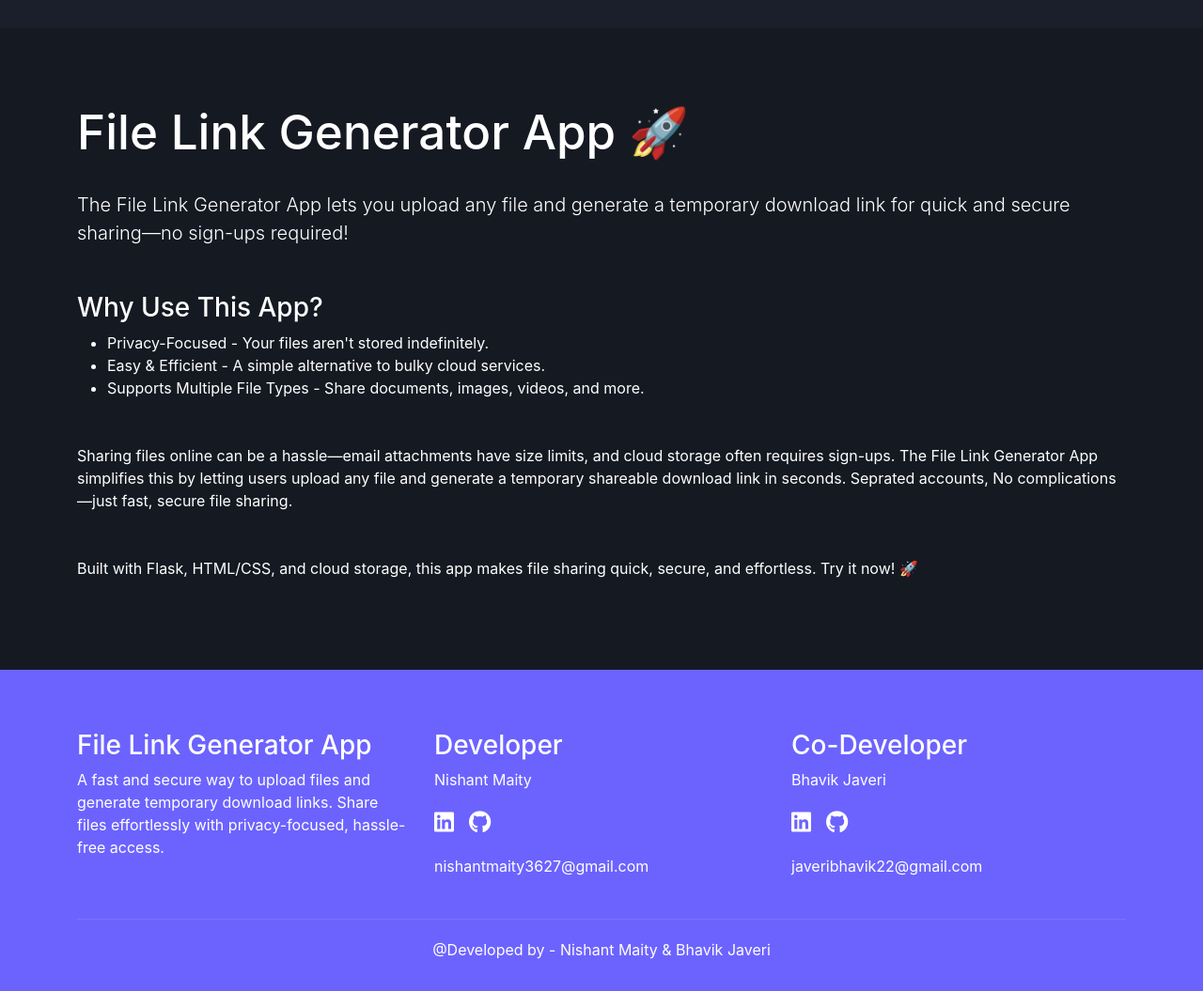
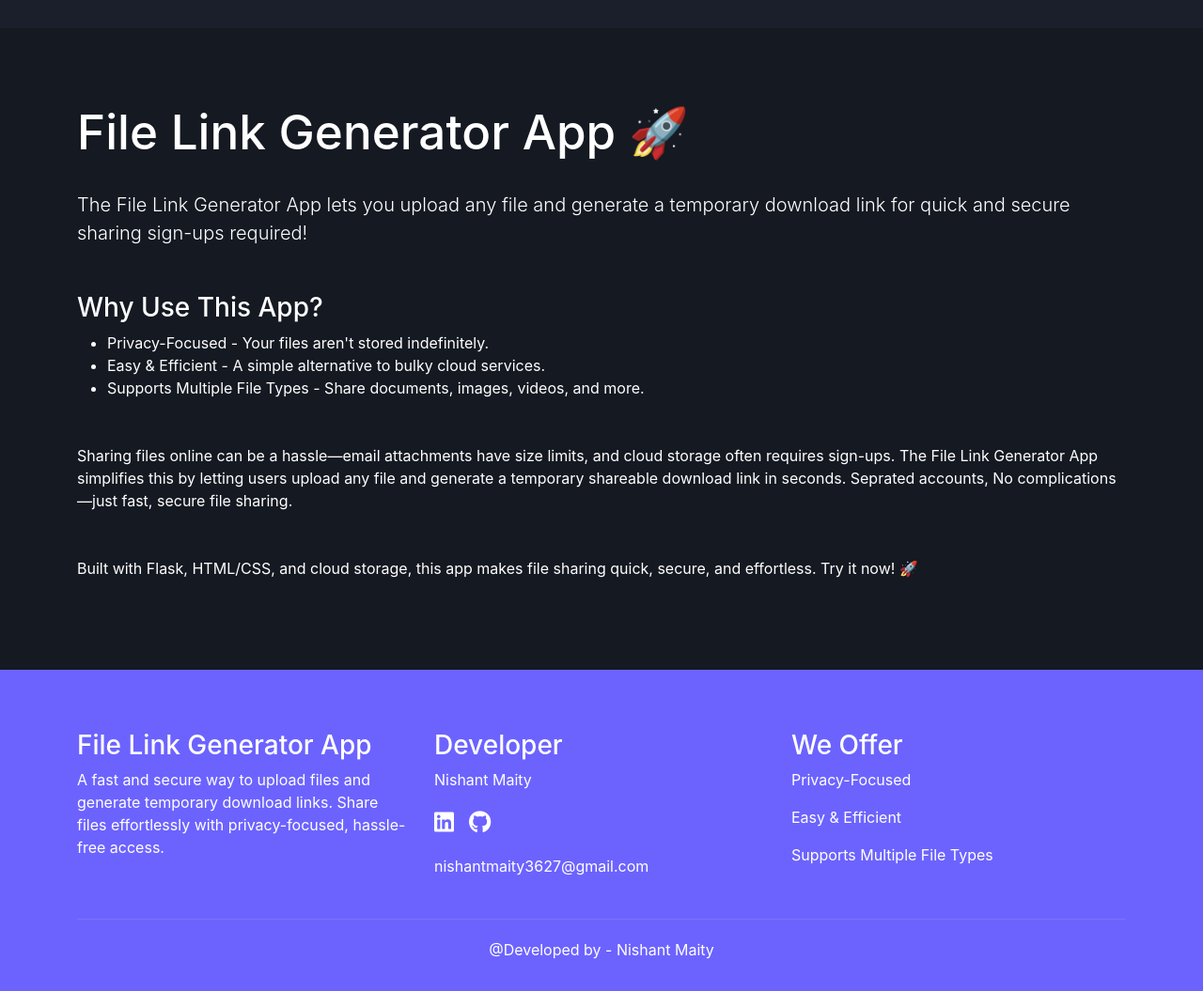
Before and after one commit to Nishant43S/file-link-Generator, a Flask app: page / in a window 1280 px wide. Shown: the part 1693-2748 px from the top of the page at 94% size. Run offline with Flask 3, Linux system fonts and the light colour scheme; some libraries are stand-ins or nearby versions.

Commit message:
Update index.html

```diff
--- a/templates/index.html
+++ b/templates/index.html
@@ -159,7 +159,7 @@
         <div class="container">
             <h2 class="section-title">File Link Generator App 🚀</h2>
             <p class="lead mb-5">
-                The File Link Generator App lets you upload any file and generate a temporary download link for quick and secure sharing—no sign-ups required!
+                The File Link Generator App lets you upload any file and generate a temporary download link for quick and secure sharing sign-ups required!
             </p>
 
             <h3>Why Use This App?</h3>
@@ -197,17 +197,14 @@
                     <p>nishantmaity3627@gmail.com</p>
                 </div>
                 <div class="col-lg-4 mb-4">
-                    <h3>Co-Developer</h3>
-                    <p>Bhavik Javeri</p>
-                    <div class="social-icons">
-                        <a href="https://www.linkedin.com/in/bhavik-javeri-b10a22203/" target="_blank" class="social-icon"><i class="fab fa-linkedin"></i></a>
-                        <a href="https://github.com/Bhavik-Javeri" target="_blank" class="social-icon"><i class="fab fa-github"></i></a>
-                    </div>
-                    <p>javeribhavik22@gmail.com</p>
+                    <h3>We Offer</h3>
+                    <p>Privacy-Focused </p>
+                    <p>Easy & Efficient  </p>
+                    <p>Supports Multiple File Types</p>
                 </div>
             </div>
             <div class="copyright">
-                <p>@Developed by - Nishant Maity & Bhavik Javeri</p>
+                <p>@Developed by - Nishant Maity</p>
             </div>
         </div>
     </footer>
```
